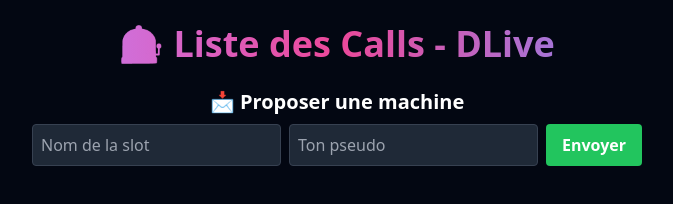
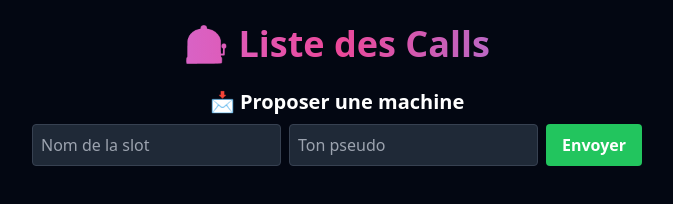
Before and after one commit to Corpse203/calls-bot, a website: page public/index.html in a window 1280 px wide. Shown: the whole page, without its empty margins (303-976 px from the left). Drawn offline with nearby package versions, Linux system fonts and the light colour scheme; no server answers.

Commit message:
Update index.html

```diff
--- a/public/index.html
+++ b/public/index.html
@@ -20,7 +20,7 @@
   <div class="max-w-2xl mx-auto text-center">
 
     <h1 class="text-4xl font-bold mb-6 text-transparent bg-clip-text bg-gradient-to-r from-purple-400 via-pink-500 to-indigo-400">
-      🎰 Liste des Calls - DLive
+      🎰 Liste des Calls
     </h1>
 
     <!-- 🎯 Formulaire PUBLIC -->
```
